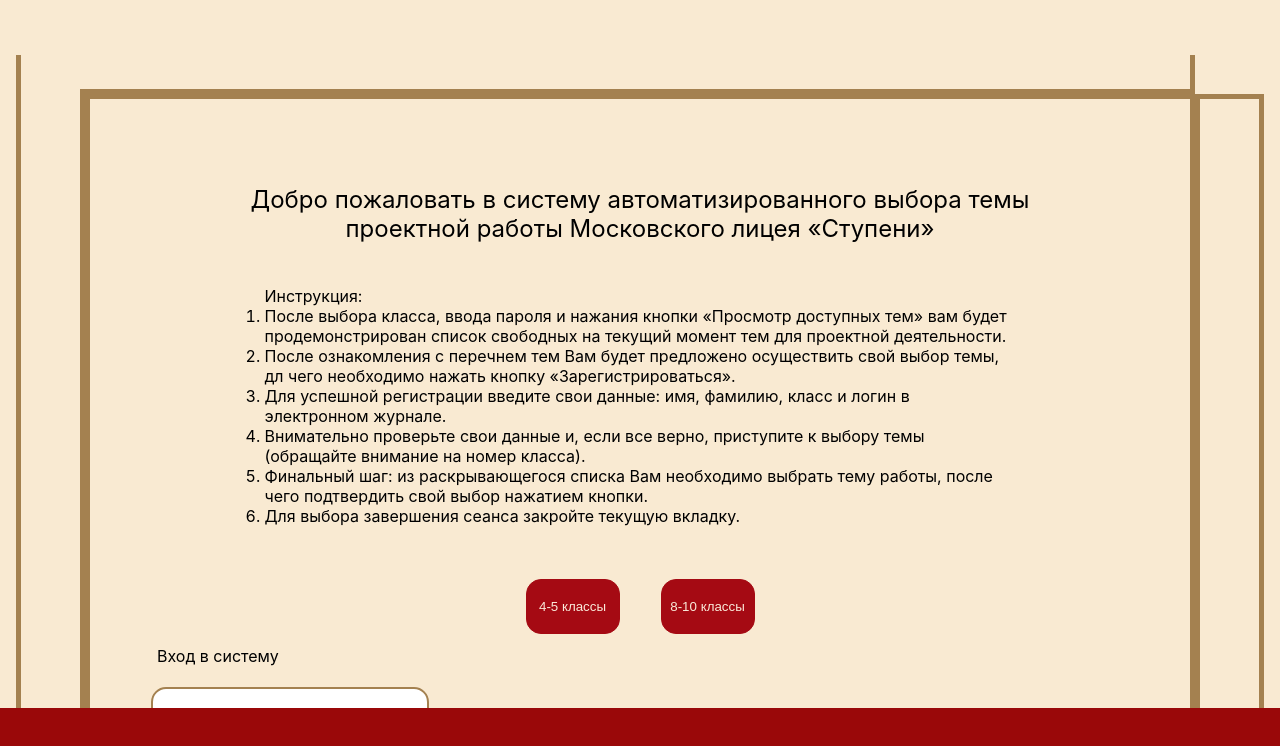
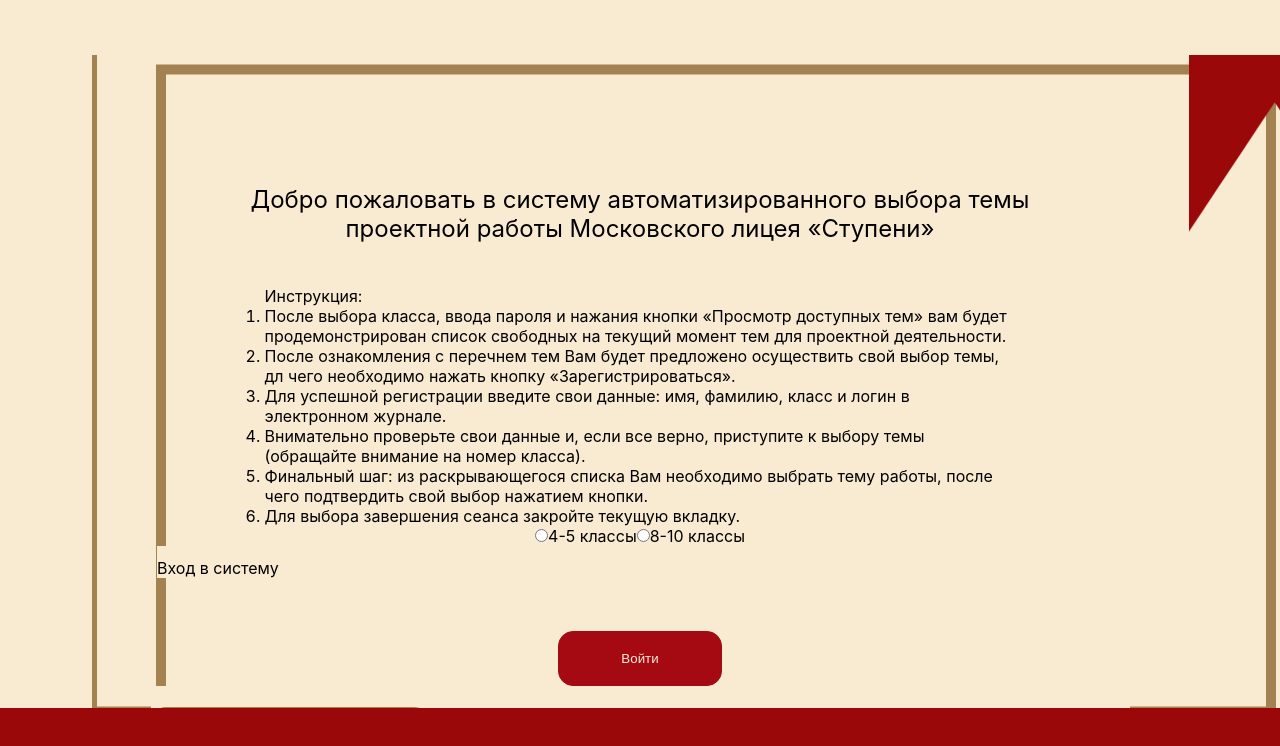
Before and after one commit to ruslan2570/e-lyceum, a React (Create React App) app: page / in a window 1280 px wide. Shown: the top 746 px of the page. Built offline with nearby package versions, Linux system fonts and the light colour scheme.

Commit message:
радио кнопки

```diff
--- a/src/Pages/Welcome.jsx
+++ b/src/Pages/Welcome.jsx
@@ -6,6 +6,11 @@
 const Welcome = () => {
     const navigate = useNavigate();
     const [password, setPassword] = useState("");
+    const [selectedClass, setSelectedClass] = useState('');
+
+    const handleClassChange = e => {
+        setSelectedClass(e.target.value);
+    }
 
     const goToProblemList = e => {
 
@@ -26,16 +31,25 @@
         fetch(`${ServerUrl}auth.php`, requestOptions)
             .then(response => {
                 if (response.status === 200) {
-                    if (e.target.className.split(' ').find(o => o === "low_class") !== undefined) {
-                        navigate("/topicsList", { state: { classes: "low" } });
+                    if(selectedClass != ''){
+                        navigate("/topicsList", { state: { classes: selectedClass } });
                     }
-                    if (e.target.className.split(' ').find(o => o === "higth_class") !== undefined) {
-                        navigate("/topicsList", { state: { classes: "high" } });
+                    else{
+                        alert("Выберите класс");
                     }
+
+                    // switch(selectedClass){
+                    //     case "low_class":
+                    //         navigate("/topicsList", { state: { classes: "low" } });
+                    //         break;
+                    //     case "high_class":
+                    //         navigate("/topicsList", { state: { classes: "high" } });
+                    //         break;
+                    // }
                 } else {
                     alert("Введите верный пароль");
                 }
-            })
+            }).catch(x => alert("Ошибка соединения с сервером"));
     }
 
     return (
@@ -67,12 +81,20 @@
                         <li className="list_six">Для выбора завершения сеанса закройте текущую вкладку. </li>
                     </ol>
                 </div>
-                <div className="button">
-                    <button className="low_class class-btn" onClick={e => goToProblemList(e)}>4-5 классы</button>
-                    <button className="higth_class class-btn" onClick={e => goToProblemList(e)}>8-10 классы</button>
+
+                <div>
+                    <input type="radio" id="low-radio" value="low" checked={selectedClass === "low"} onChange={handleClassChange}/>
+                    <label htmlFor="low-radio">4-5 классы</label>
+
+                    <input type="radio" id="high-radio" value="high" checked={selectedClass === "high"} onChange={handleClassChange}/>
+                    <label htmlFor="high-radio">8-10 классы</label>
                 </div>
+
                 <div className="login">
                     <p className="login_text">Вход в систему</p>
+                </div>
+                <div className="button">
+                    <button className="class-btn" onClick={e => goToProblemList(e)}>Войти</button>
                 </div>
                 <div className="password">
                     <input className="password_box" onChange={e => setPassword(e.target.value)} value={password} type="password" maxLength="25" size="40"></input>
--- a/src/Styles/Send.css
+++ b/src/Styles/Send.css
@@ -6,7 +6,7 @@
 }
 
 .main {
-    background-image: url(../Rectangle\ 63.png);
+    background-image: url(../img/Wallpaper.png);
     background-repeat: no-repeat;
     height: 90vh;
     background-position: center;
--- a/src/Styles/Welcome.css
+++ b/src/Styles/Welcome.css
@@ -6,7 +6,7 @@
 }
 
 .main {
-    background-image: url(../Rectangle\ 63.png);
+    background-image: url(../img/Wallpaper.png);
     background-repeat: no-repeat;
     height: 90vh;
     background-position: center;
```
Also changed, not shown: src/Components/Footer.jsx (deleted), src/img/Rectangle 63.png (renamed from src/Rectangle 63.png), src/img/Wallpaper.png (added).
